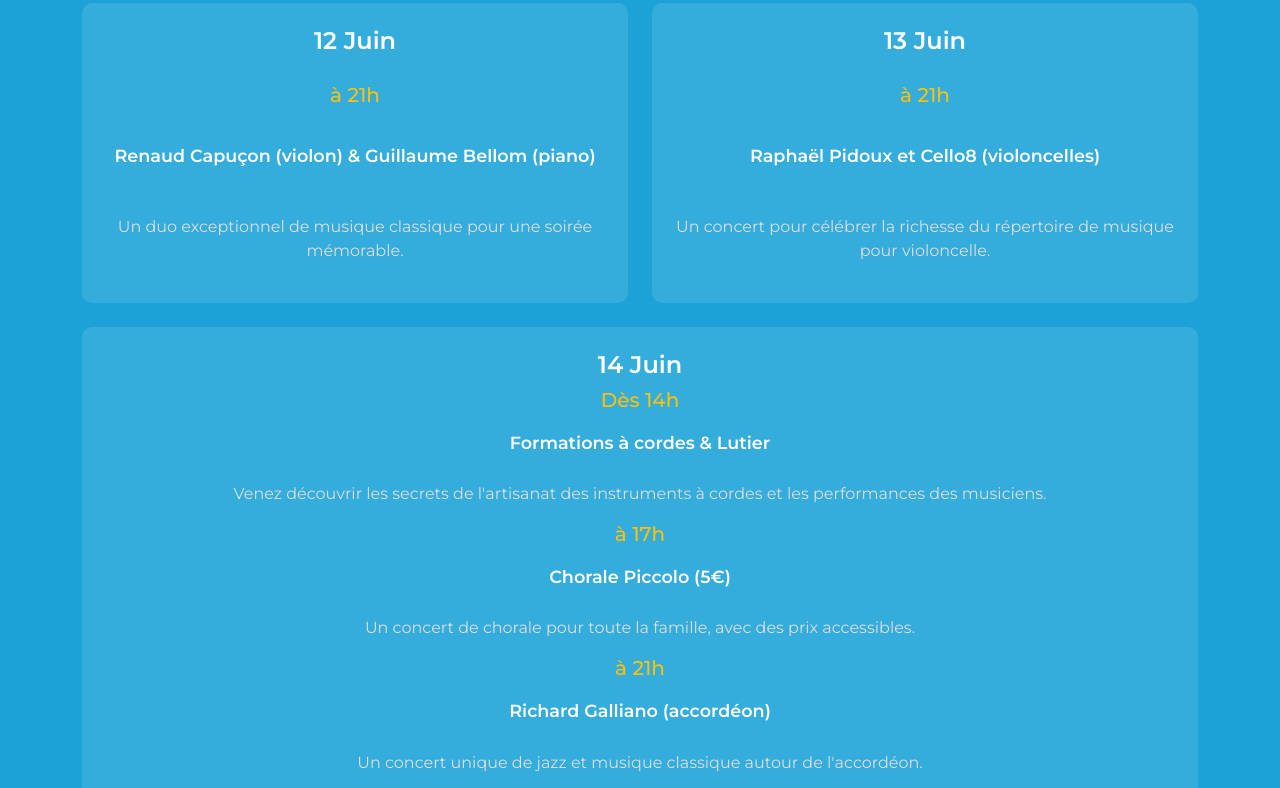
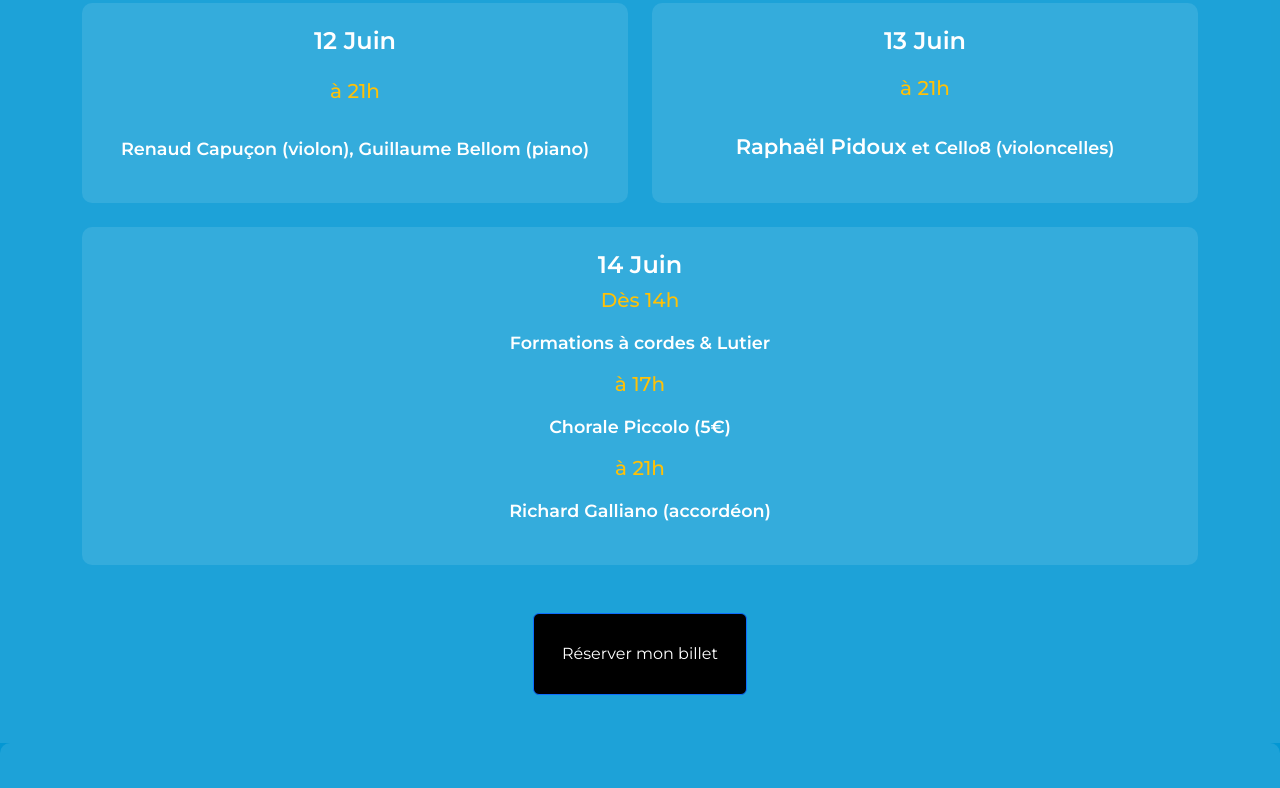
Before and after one commit to Numazer/ProjetConcerts, a website: page index.html in a window 1280 px wide. Shown: the part 2591-3379 px from the top of the page. Drawn offline with nearby package versions, Linux system fonts and the light colour scheme.

Commit message:
progra ok

```diff
--- a/index.html
+++ b/index.html
@@ -179,8 +179,7 @@
                 <div class="card text-center p-4 programmation-card">
                     <h4 class="event-date">12 Juin</h4>
                     <h5 class="event-hour">à 21h</h5>
-                    <p class="event-artists">Renaud Capuçon (violon) & Guillaume Bellom (piano)</p>
-                    <p class="event-description">Un duo exceptionnel de musique classique pour une soirée mémorable.</p>
+                    <p class="event-artists">Renaud Capuçon (violon), Guillaume Bellom (piano)</p>
                 </div>
             </div>
 
@@ -189,8 +188,7 @@
                 <div class="card text-center p-4 programmation-card">
                     <h4 class="event-date">13 Juin</h4>
                     <h5 class="event-hour">à 21h</h5>
-                    <p class="event-artists">Raphaël Pidoux et Cello8 (violoncelles)</p>
-                    <p class="event-description">Un concert pour célébrer la richesse du répertoire de musique pour violoncelle.</p>
+                    <p class="event-artists"><strong class="raphael-pidoux">Raphaël Pidoux</strong> et Cello8 (violoncelles)</p>
                 </div>
             </div>
         </div>
@@ -202,15 +200,12 @@
                     <h4 class="event-date">14 Juin</h4>
                     <h5 class="event-hour">Dès 14h</h5>
                     <p class="event-artists">Formations à cordes & Lutier</p>
-                    <p class="event-description">Venez découvrir les secrets de l'artisanat des instruments à cordes et les performances des musiciens.</p>
 
                     <h5 class="event-hour">à 17h</h5>
                     <p class="event-artists">Chorale Piccolo (5€)</p>
-                    <p class="event-description">Un concert de chorale pour toute la famille, avec des prix accessibles.</p>
 
                     <h5 class="event-hour">à 21h</h5>
                     <p class="event-artists">Richard Galliano (accordéon)</p>
-                    <p class="event-description">Un concert unique de jazz et musique classique autour de l'accordéon.</p>
                 </div>
             </div>
         </div>
--- a/style.css
+++ b/style.css
@@ -166,7 +166,7 @@
     padding: 20px;
     transition: transform 0.3s ease, background-color 0.3s ease;
     color: #fff;
-    min-height: 300px; /* Assurez-vous que toutes les cartes aient la même hauteur */
+    min-height: 200px; /* Assurez-vous que toutes les cartes aient la même hauteur */
     display: flex;
     flex-direction: column;
     justify-content: space-between;
@@ -191,7 +191,7 @@
 .event-artists {
     font-size: 1.1rem;
     margin-top: 10px;
-    font-weight: bold;
+    font-weight: bold !important;
 }
 
 .event-description {
@@ -205,3 +205,8 @@
         margin: 15px 0;
     }
 }
+
+.raphael-pidoux {
+    font-size: 1.2em; /* Augmente légèrement la taille de la police */
+    font-weight: bold !important;
+}
```
